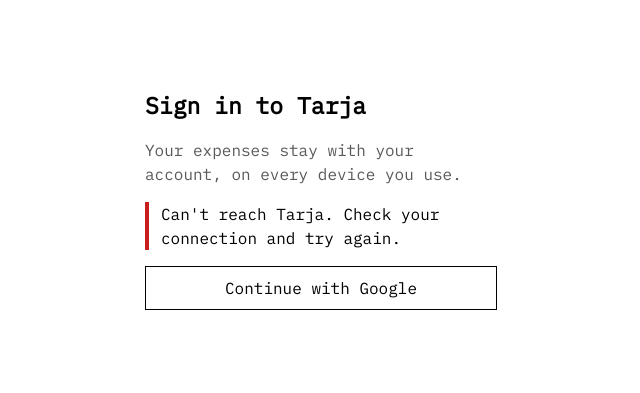
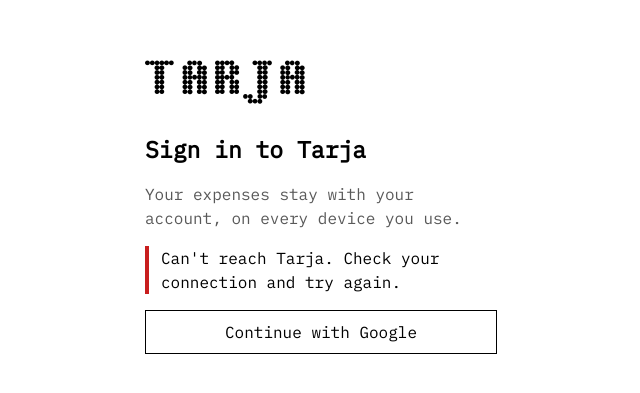
Before and after one commit to AntonioLBZ/spa-tarja, a React (Vite) app: page /settings in a window 1280 px wide. Shown: the part 201-594 px from the top of the page, without its empty margins (319-959 px from the left). Built offline with nearby package versions, Linux system fonts and the light colour scheme; no server answers; what hono would draw is missing.

Commit message:
feat: set the logo in Dot Matrix

```diff
--- /dev/null
+++ b/src/assets/styles/fonts.css
@@ -0,0 +1,7 @@
+/* The logo only: this file holds the letters of the name (see src/assets/fonts/NOTICE.md) */
+@font-face {
+    font-display: swap;
+    font-family: 'Dot Matrix';
+    font-weight: 700;
+    src: url('../fonts/dot-matrix.woff2') format('woff2');
+}
--- a/src/assets/styles/main.css
+++ b/src/assets/styles/main.css
@@ -1,4 +1,5 @@
 @import url('@fontsource/ibm-plex-mono/latin-400.css');
 @import url('@fontsource/ibm-plex-mono/latin-700.css');
+@import url('./fonts.css');
 @import url('./tokens.css');
 @import url('./base.css');
--- a/src/assets/styles/tokens.css
+++ b/src/assets/styles/tokens.css
@@ -15,11 +15,17 @@
     /* Everything is set in monospace; the fallbacks cover the moment before the font loads and a failed load */
     --font-family: 'IBM Plex Mono', ui-monospace, 'Cascadia Mono', 'Menlo', 'Consolas', monospace;
 
+    /* The logo's face: only the name is set in it, falling back to the page font */
+    --font-family-brand: 'Dot Matrix', var(--font-family);
+
     /* Type scale: minor third (x1.2) from a 1rem base. Form controls stay at --font-size-m or more so iOS doesn't zoom */
     --font-size-s: 0.833rem;
     --font-size-m: 1rem;
     --font-size-l: 1.2rem;
     --font-size-xl: 1.44rem;
+
+    /* The logo is sized apart from the text scale */
+    --font-size-logo: 3rem;
 
     /* Motion: reduced-motion zeroes the durations in one place */
     --duration-fast: 120ms;
--- /dev/null
+++ b/src/components/brand/brand.css
@@ -0,0 +1,14 @@
+.brand {
+    font-family: var(--font-family-brand);
+    font-weight: 700;
+    letter-spacing: 0.08em;
+    text-transform: uppercase;
+}
+
+.brand--header {
+    font-size: var(--font-size-l);
+}
+
+.brand--hero {
+    font-size: var(--font-size-logo);
+}
--- /dev/null
+++ b/src/components/brand/brand.tsx
@@ -0,0 +1,11 @@
+import clsx from 'clsx';
+
+import './brand.css';
+
+// The name as a logo. It isn't translated.
+function Brand(props: { size?: 'header' | 'hero' }) {
+    const { size = 'header' } = props;
+    return <span className={clsx('brand', `brand--${size}`)}>Tarja</span>;
+}
+
+export { Brand };
--- a/src/features/auth/sign-in-screen.tsx
+++ b/src/features/auth/sign-in-screen.tsx
@@ -1,6 +1,7 @@
 import { useEffect, useState } from 'react';
 import { useTranslations } from 'use-intl';
 
+import { Brand } from '@/components/brand/brand';
 import { useAuth } from '@/lib/auth';
 
 import './sign-in-screen.css';
@@ -38,6 +39,7 @@
 
     return (
         <main className="sign-in">
+            <Brand size="hero" />
             <h1 className="sign-in__title">{t('title')}</h1>
             <p className="sign-in__description">{t('description')}</p>
             {unreachable && (
--- a/src/routes/__root.tsx
+++ b/src/routes/__root.tsx
@@ -1,6 +1,7 @@
 import { Link, Outlet, createRootRoute } from '@tanstack/react-router';
 import { useTranslations } from 'use-intl';
 
+import { Brand } from '@/components/brand/brand';
 import { UpdatePrompt } from '@/components/update-prompt/update-prompt';
 
 import './root.css';
@@ -14,7 +15,7 @@
         <div className="root">
             <header className="root__header">
                 <Link className="root__brand" to="/" activeOptions={{ exact: true }}>
-                    Tarja
+                    <Brand />
                 </Link>
                 <Link className="root__link" to="/settings">
                     {t('settings')}
--- a/src/routes/root.css
+++ b/src/routes/root.css
@@ -24,12 +24,6 @@
     text-decoration: none;
 }
 
-.root__brand {
-    font-weight: 700;
-    letter-spacing: 0.08em;
-    text-transform: uppercase;
-}
-
 .root__link[aria-current='page'] {
     text-decoration: underline;
     text-underline-offset: var(--size-1);
```
Also changed, not shown: src/assets/fonts/NOTICE.md (added, +15 -0 lines), src/assets/fonts/dot-matrix.woff2 (added), 1 other file (tests, documents, lock files or other folders).
